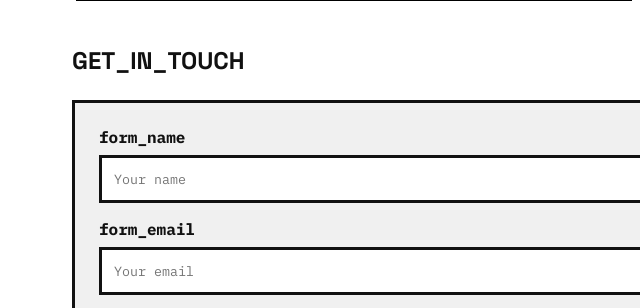
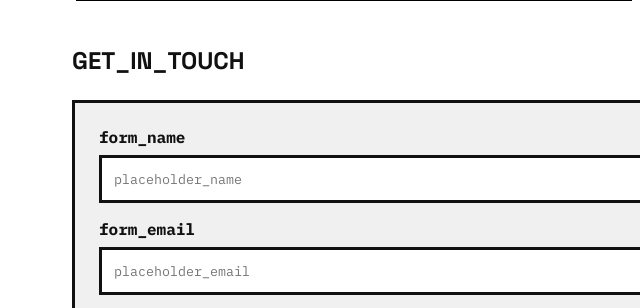
Before and after one commit to Condorbox/Portfolio_brutalist, a website: page index.html in a window 1280 px wide. Shown: the part 1932-2240 px from the top of the page, 0-640 px from the left. Drawn offline with Linux system fonts and the light colour scheme; no server answers.

Commit message:
Localization for placeholders

```diff
--- a/index.html
+++ b/index.html
@@ -212,13 +212,13 @@
                 <form id="contactForm">
                     <div style="margin-bottom: 1rem;">
                         <label for="name" class="brutal-label" data-i18n="form_name">Name</label>
-                        <input type="text" name="name" placeholder="Your name" id="name" class="brutal-input" required data-i18n-placeholder="placeholder_name">
+                        <input type="text" name="name" placeholder="Your name" id="name" class="brutal-input" data-i18n-placeholder="placeholder_name" required>
                         <div id="nameError" class="error-message" style="display: none;" data-i18n="error_name">Please enter your name</div>
                     </div>
 
                     <div style="margin-bottom: 1rem;">
                         <label for="email" class="brutal-label" data-i18n="form_email">Email</label>
-                        <input type="email" name="email" placeholder="Your email" id="email" class="brutal-input" required data-i18n-placeholder="placeholder_email">
+                        <input type="email" name="email" placeholder="Your email" id="email" class="brutal-input" data-i18n-placeholder="placeholder_email" required>
                         <div id="emailError" class="error-message" style="display: none;" data-i18n="error_email">Please enter a valid email</div>
                     </div>
 
--- a/localization.js
+++ b/localization.js
@@ -44,26 +44,45 @@ async function translatePageElements() {
   const cacheKey = `translationCache_${currentLocale}`;
   const cache = JSON.parse(localStorage.getItem(cacheKey) || '{}');
 
-    const elementsToTranslate = Array.from(document.querySelectorAll('[data-i18n]'));
+  // Get both regular elements and placeholder attributes
+  const contentElements = Array.from(document.querySelectorAll('[data-i18n]'));
+  const placeholderElements = Array.from(document.querySelectorAll('[data-i18n-placeholder]'));
 
-    if (elementsToTranslate.length === 0) return;
+  // Combine both types into a single array with metadata
+  const elementsToProcess = [
+    ...contentElements.map(el => ({
+      element: el,
+      key: el.getAttribute('data-i18n'),
+      type: 'content'
+    })),
+    ...placeholderElements.map(el => ({
+      element: el,
+      key: el.getAttribute('data-i18n-placeholder'),
+      type: 'placeholder'
+    }))
+  ];
+
+  if (elementsToProcess.length === 0) return;
 
   const elementMap = new Map();
   const keysToFetch = [];
 
   // Apply cached translations immediately and identify keys that need fetching
-    for (const element of elementsToTranslate) {
-      const key = element.getAttribute('data-i18n');
+  for (const item of elementsToProcess) {
+    const { element, key, type } = item;
 
-      // Group elements by key for batch processing
     if (!elementMap.has(key)) {
       elementMap.set(key, []);
     }
-      elementMap.get(key).push(element);
+    elementMap.get(key).push({ element, type });
 
     // Apply cached translation immediately if available
     if (cache[key]) {
+      if (type === 'content') {
         element.textContent = cache[key];
+      } else if (type === 'placeholder') {
+        element.setAttribute('placeholder', cache[key]);
+      }
     } else {
       keysToFetch.push(key);
     }
@@ -79,12 +98,11 @@ async function translatePageElements() {
       method: 'POST',
       headers: { 'Content-Type': 'application/json' },
       body: JSON.stringify({
-          keys: keysToFetch,
-          locale: currentLocale  // Include locale in the request
+        keys: [...new Set(keysToFetch)], // Remove duplicates
+        locale: currentLocale
       }),
     });
 
-      // Handle failed requests
     if (!response.ok) {
       throw new Error(`HTTP error! Status: ${response.status}`);
     }
@@ -93,17 +111,9 @@ async function translatePageElements() {
 
     // Update cache with new translations
     const updatedCache = { ...cache, ...translations };
-
-      // Set expiration time (24 hours)
-      const cacheData = {
-        translations: updatedCache,
-        timestamp: Date.now(),
-        locale: currentLocale
-      };
-
     localStorage.setItem(cacheKey, JSON.stringify(updatedCache));
 
-      // Process translations in batches of 10 for progressive rendering
+    // Process translations in batches
     const batchSize = 10;
     const uniqueKeys = [...new Set(keysToFetch)];
 
@@ -113,20 +123,23 @@ async function translatePageElements() {
       // Use Promise.all for concurrent processing
       await Promise.all(batch.map(key => {
         return new Promise(resolve => {
-            const elements = elementMap.get(key);
+          const elementInfos = elementMap.get(key);
           const translation = translations[key] || key;
 
           // Use requestAnimationFrame to optimize DOM updates
           requestAnimationFrame(() => {
-              for (const element of elements) {
+            for (const { element, type } of elementInfos) {
+              if (type === 'content') {
                 element.textContent = translation;
+              } else if (type === 'placeholder') {
+                element.setAttribute('placeholder', translation);
+              }
             }
             resolve();
           });
         });
       }));
 
-        // Small delay between batches to keep UI responsive
       if (i + batchSize < uniqueKeys.length) {
         await new Promise(resolve => setTimeout(resolve, 0));
       }
@@ -134,12 +147,16 @@ async function translatePageElements() {
   } catch (error) {
     console.error('Translation error:', error);
 
-      // Fallback to using original keys as translation in case of error
-      for (const [key, elements] of elementMap) {
+    // Fallback handling
+    for (const [key, elementInfos] of elementMap) {
       // Only update elements that weren't already translated from cache
       if (!cache[key]) {
-          for (const element of elements) {
+        for (const { element, type } of elementInfos) {
+          if (type === 'content') {
             element.textContent = key;
+          } else if (type === 'placeholder') {
+            element.setAttribute('placeholder', key);
+          }
         }
       }
     }
```
Lines whose indentation alone changed are shown as unchanged.
